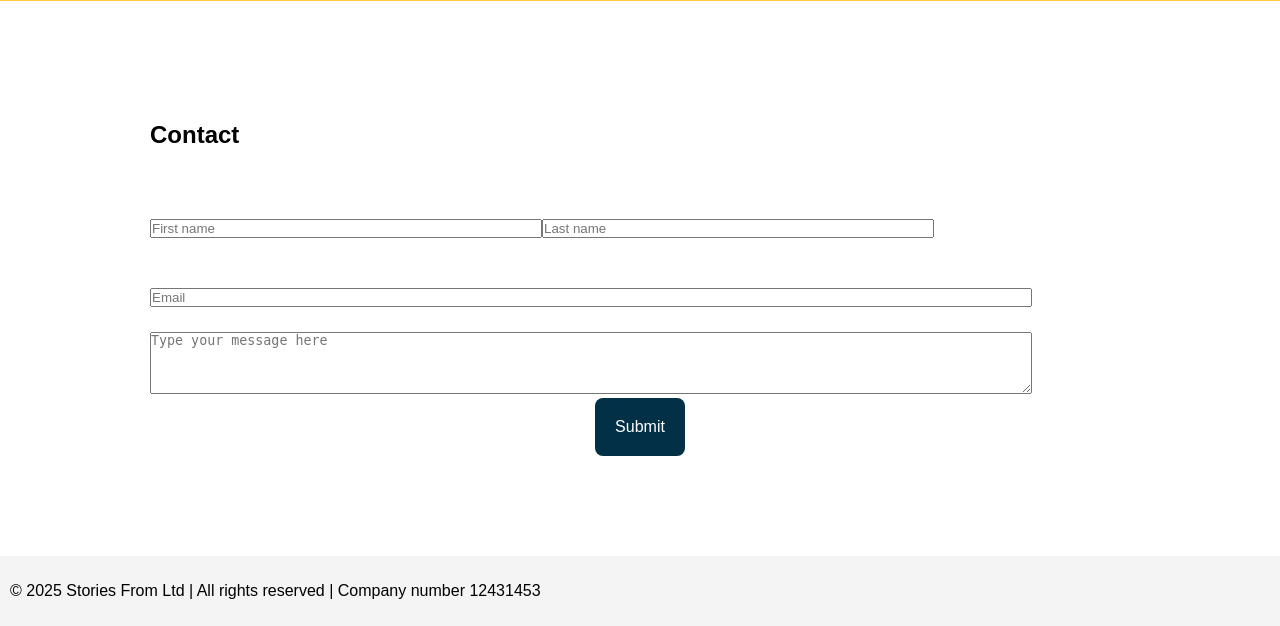
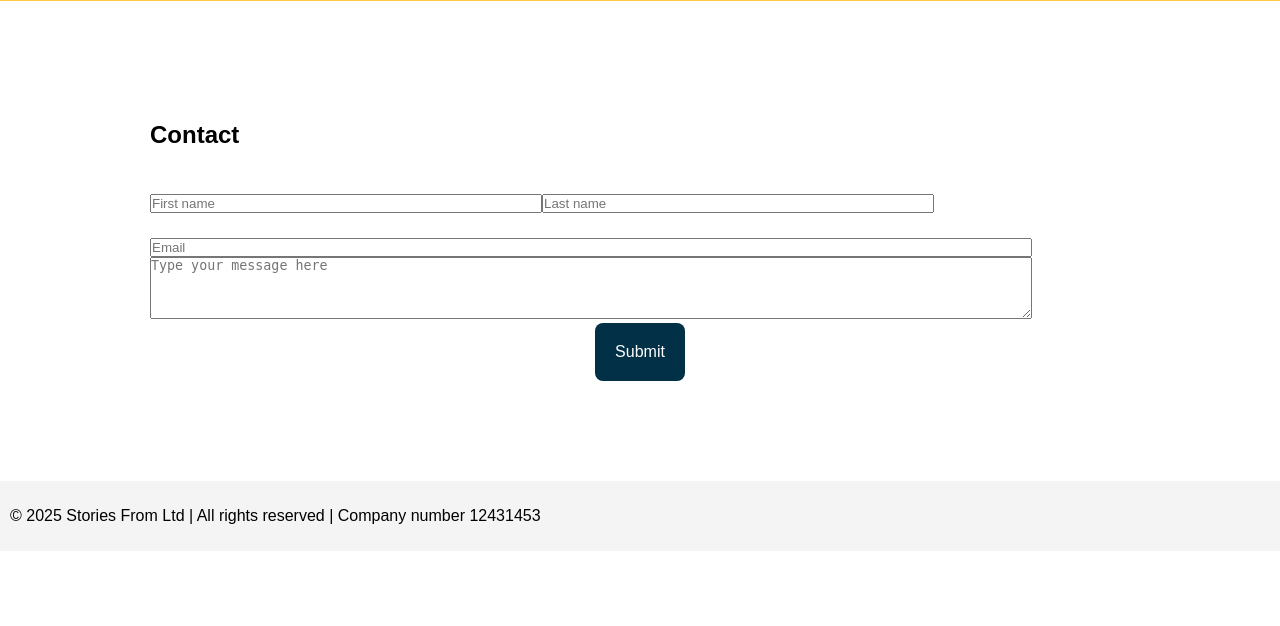
Before and after one commit to ahobbyistspresents/website-test, a PHP site: page / in a window 1280 px wide. Shown: the part 2121-2747 px from the top of the page. After the commit the page ends 2645 px from the top, so only its background shows below. Run offline with PHP 8.4, Linux system fonts and the light colour scheme.

Commit message:
Update styles.css

```diff
--- a/styles.css
+++ b/styles.css
@@ -120,7 +120,7 @@
         input, textarea {
             width: 90%;
             padding: 0px;
-            margin-top: 25px;
+            margin-top: 0px;
             box-sizing: border-box;
         }
         .form-row {
```
